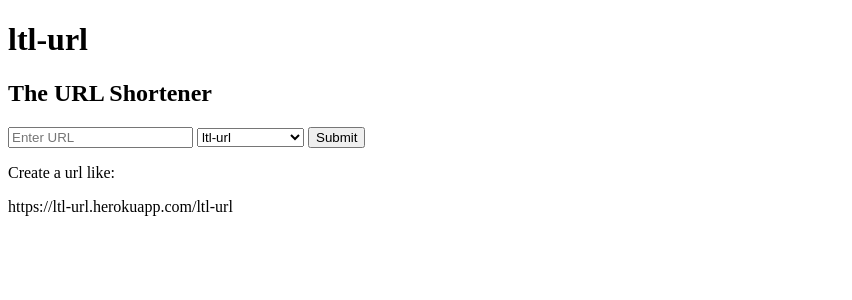
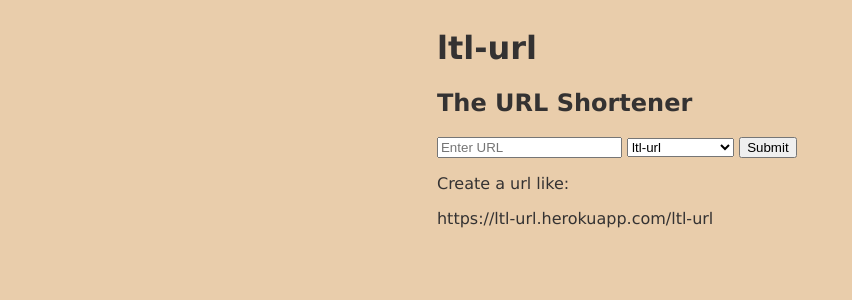
Before and after one commit to Aaron-Marsh/Lap4_challenge, a Flask app: page / in a window 1280 px wide. Shown: the top 300 px of the page, without its empty margins (0-852 px from the left). Run offline with Flask 2, Linux system fonts and the light colour scheme.

Commit message:
readme and styles

```diff
--- /dev/null
+++ b/static/style/styles.css
@@ -0,0 +1,9 @@
+body{
+    background-color: rgb(233, 205, 171);
+    color: rgb(52, 50, 50);
+    font-family: 'Lucida Sans', 'Lucida Sans Regular', 'Lucida Grande', 'Lucida Sans Unicode', Geneva, Verdana, sans-serif;
+    display: flex;
+    flex-direction: column;
+    align-items: center;
+    margin-left: -3%;
+}
--- a/templates/layout.html
+++ b/templates/layout.html
@@ -4,6 +4,7 @@
     {% block head%}{% endblock head%}
     <meta charset="UTF-8">
     <meta name="viewport" content="width=device-width, initial-scale=1.0">
+    <link rel="stylesheet" href="{{ url_for('static', filename='style/styles.css') }}" />
     <title>ltl url - URL Shortener</title>
 </head>
 <body>
```
Also changed, not shown: README.md.
